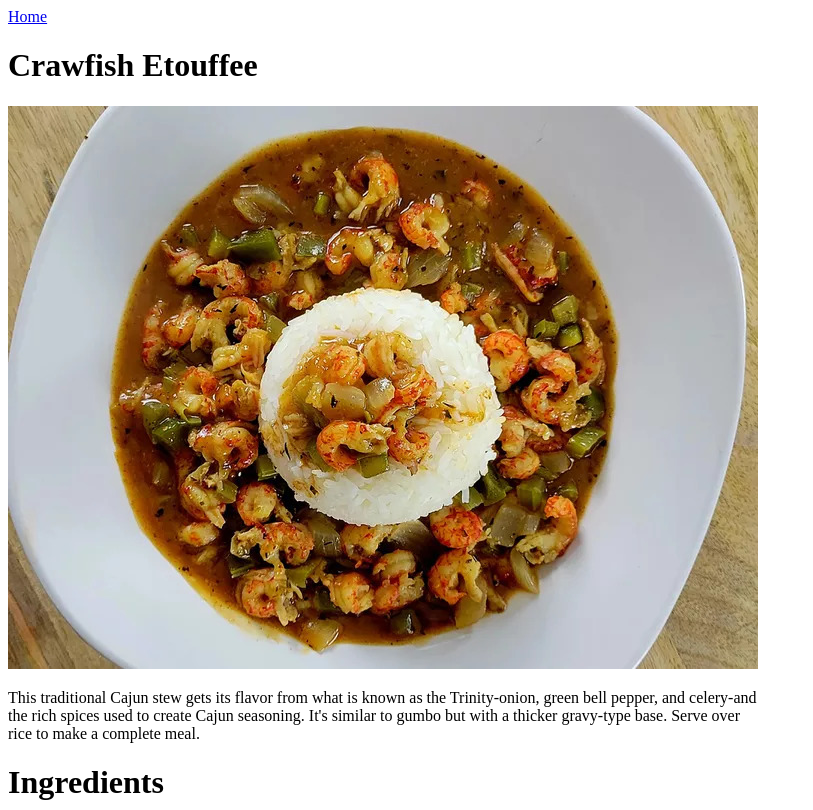
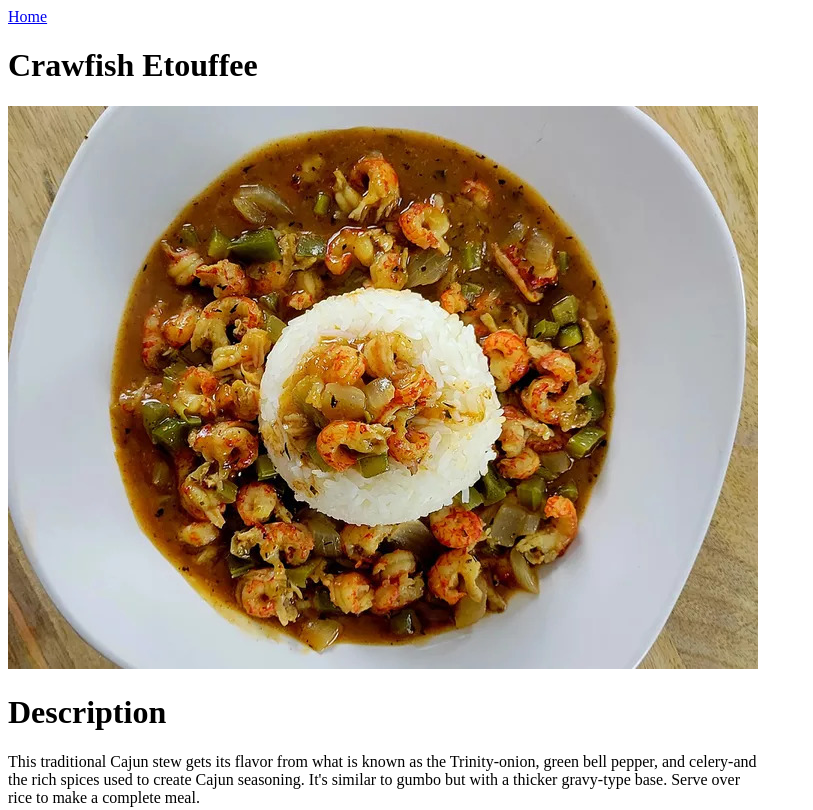
Before and after one commit to JDHastings/odin-recipies, a plain HTML site: page recipes/crawfishEtouffee.html in a window 1280 px wide. Shown: the top 810 px of the page, without its empty margins (0-813 px from the left). Drawn offline with Linux system fonts and the light colour scheme.

Commit message:
Updated README.md and recipe pages

```diff
--- a/recipes/crawfishEtouffee.html
+++ b/recipes/crawfishEtouffee.html
@@ -10,6 +10,7 @@
 		<a href="../index.html">Home</a>
 		<h1>Crawfish Etouffee</h1>
 		<img src="../images/crawfish.jpg" alt="Crawfish Etouffee">
+		<h1>Description</h1>
 		<p>This traditional Cajun stew gets its flavor from what is known as the Trinity-onion, green bell pepper, and celery-and<br>
 		the rich spices used to create Cajun seasoning. It's similar to gumbo but with a thicker gravy-type base. Serve over<br>
 		rice to make a complete meal.</p>
```
Also changed, not shown: recipes/dumplings.html (+1 -0 lines), 1 other file.
